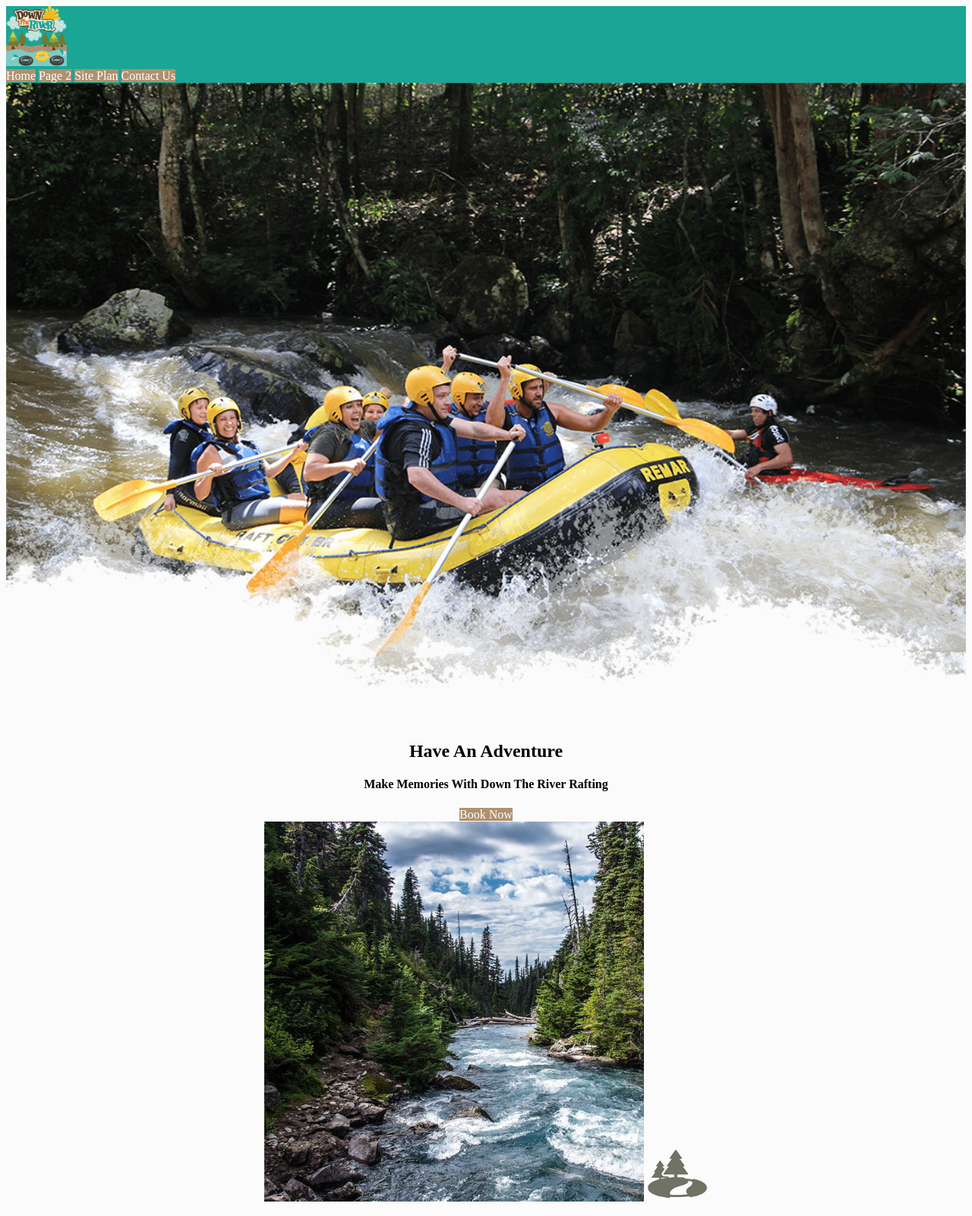
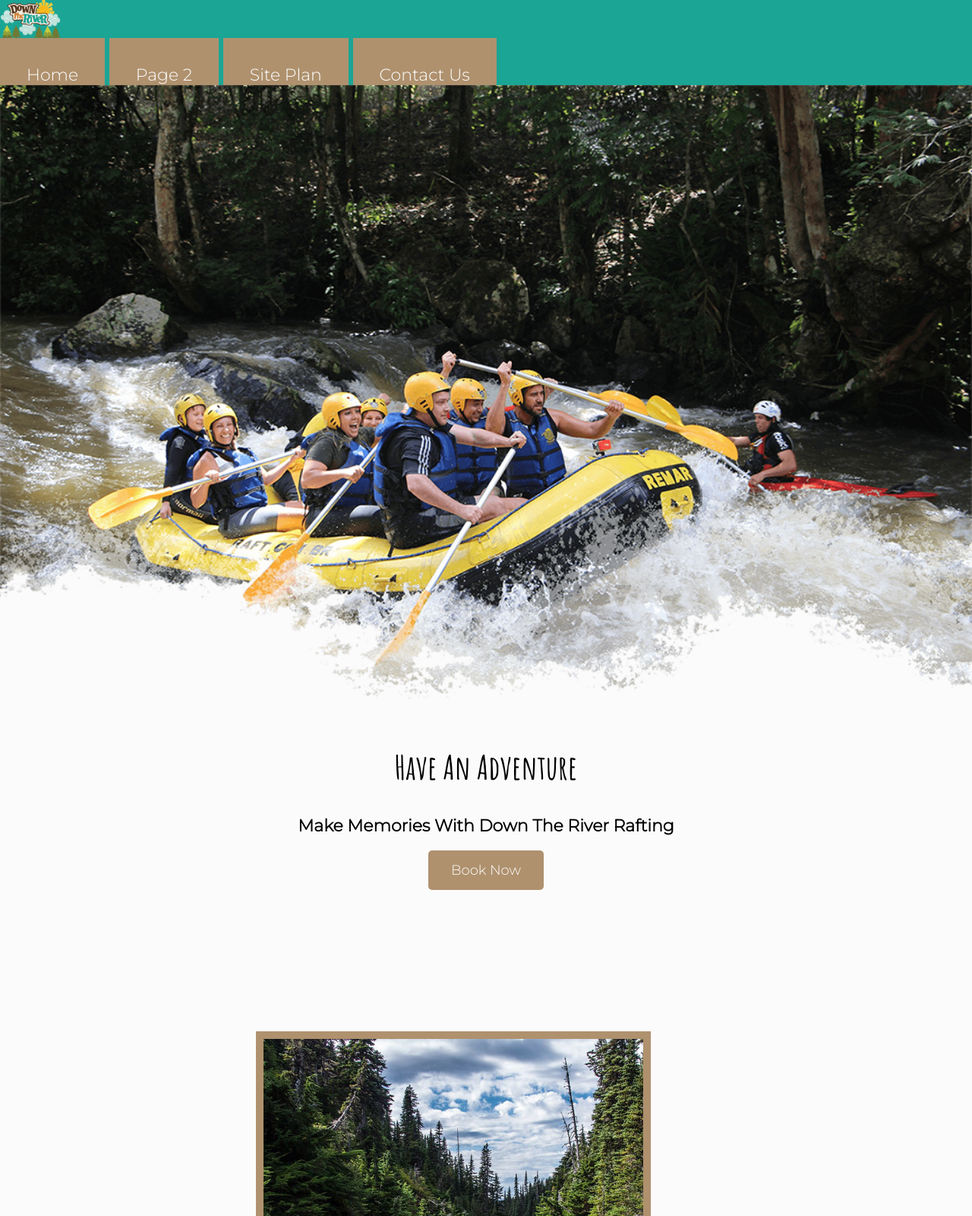
Before and after one commit to CodeCharlieAdele/WDD130, a plain HTML site: page wwr/index.html in a window 1280 px wide. Shown: the top 1600 px of the page at 76% size. Drawn offline with Linux system fonts and the light colour scheme.

Commit message:
padding, font, and stuff added to home page

```diff
--- a/wwr/styles/style.css
+++ b/wwr/styles/style.css
@@ -1,3 +1,6 @@
+@import url('https://fonts.googleapis.com/css2?family=Amatic+SC:wght@700&family=Montserrat:wght@300&display=swap');
+
+
 #content {
     max-width: 1600px;
     margin: 0 auto;
@@ -5,12 +8,24 @@
 .logo {
     width: 80px;
 }
+#logo_link {
+    padding-top: 5px;
+}
 .icon {
     width: 80px;
+    padding-top: 10px
+
+}
+h2{
+    margin: 0;
 }
 nav a {
     text-align: center;
     text-decoration: none;
+    font-family: 'Montserrat', Helvetica, sans-serif;
+    background-color: #AF916E;
+    color: white;
+    padding: 35px
 }
 #hero-img {
     width: 100%;
@@ -18,11 +33,18 @@ nav a {
 #hero-msg h1, #hero-msg h4 {
     text-align: center;
 }
+#hero-msg h1 {
+    font-family: 'Amatic SC', 'Bradley Hand', sans-serif;
+
+}
 .button-box {
     text-align: center;
 }
 main section {
     text-align: center;
+}
+main section img {
+    box-sizing: border-box;
 }
 #background {
     height: 725px;
@@ -30,13 +52,13 @@ main section {
 }
 body {
     background-color: #fcfbfb;
+    font-family: 'Montserrat', Helvetica, sans-serif;
+    font-size: 22px;
+    margin: 0;
+    padding: 0;
 }
 header {
     background-color:#1BA595;
-}
-nav a{
-    background-color: #AF916E;
-    color: white;
 }
 nav a:hover {
     background-color: #F7CA39;
@@ -46,6 +68,10 @@ nav a:hover {
     background-color: #AF916E;
     color: white;
     text-decoration: none;
+    font-size: 18px;
+    padding: 15px 30px;
+    margin-top: 50px;
+    border-radius: 5px;
 }
 .book:hover, .join:hover {
     background-color: #F7CA39;
@@ -54,16 +80,26 @@ nav a:hover {
 .msg {
     background-color: #1BA595;
     color: white;
+    line-height: 1.5em;
 }
 .msg h2 {
     color: white;
+    font-family: 'Amatic SC', 'Bradley Hand', sans-serif;
+    padding: 35px;
+
 }
 .msg p {
     color: white;
+    font-size: .8em;
+    padding-bottom: 15px;
+    padding-left: 10px;
+    padding-right: 10px;
 }
 footer {
     background-color: #BFE2DB;
     color: #000;
+    padding: 25px 50px;
+    margin-top: 200px;
 }
 footer a {
     color: black;
@@ -73,14 +109,27 @@ footer a:hover {
     color: #000;
 }
 footer p {
-    font-size: 1.2em;
+    font-size: 1em;
+    font-family: 'Montserrat', Helvetica, sans-serif;
 }
 footer p a:hover {
     text-decoration: underline;
 }
+footer .social img {
+    padding-top: 15px;
+}
 .home-title {
     color: black;
+    font-size: 2em;
+    margin-top: 10px;
 }
 h4 {
     color: #000;
 }
+.rivers-card, .camping-card, .rapids-card {
+    margin: 200px 0;
+}
+.card-img {
+    border: 10px solid #AF916E;
+
+}
```
